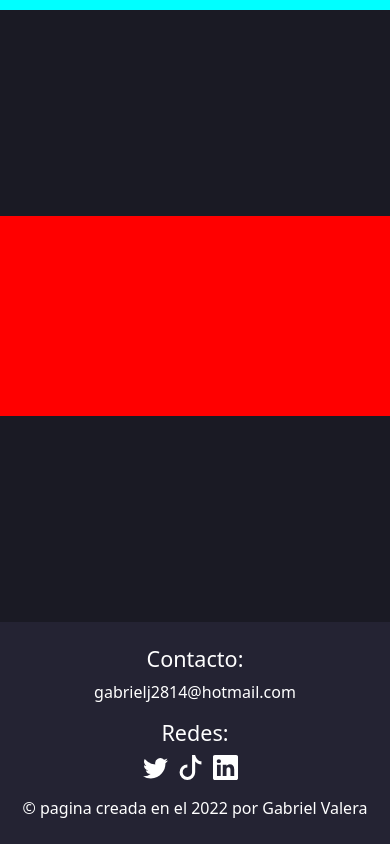
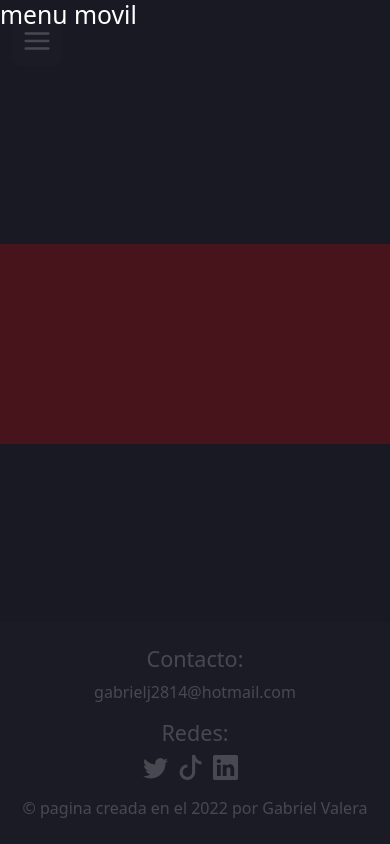
Before and after one commit to gabrielj2814/porfolio_v2, a Next.js app: page / in a window 390 px wide. Built offline with nearby package versions, Linux system fonts and the light colour scheme.

Commit message:
agregando el boton menu y los menu movil y desktop (los menus no estan terminados)

```diff
--- /dev/null
+++ b/components/headerComponent.jsx
@@ -0,0 +1,27 @@
+export default function HeaderComponent(){
+
+    function mostarMenu(){
+        let $menuDesktop = document.getElementById("menuDesktop")
+        let $menuMovil = document.getElementById("menuMovil")
+        $menuDesktop.classList.toggle("ocultar")
+        $menuMovil.classList.toggle("ocultar")
+    }
+
+
+    return (
+        <header className="contenedor container-fluid pt-3">
+            <div className="item-menu" onClick={mostarMenu}>
+                <svg xmlns="http://www.w3.org/2000/svg" width="24" height="24" viewBox="0 0 24 24" fill="none" stroke="currentColor" strokeLinecap="round" strokeLinejoin="round" className="feather feather-menu"><line x1="3" y1="12" x2="21" y2="12"></line><line x1="3" y1="6" x2="21" y2="6"></line><line x1="3" y1="18" x2="21" y2="18"></line></svg>
+            </div>
+            <div className="ocultar" id="contenedorMenu">
+
+            </div>
+            <nav className="menu-desktop d-none d-lg-block" id="menuDesktop">
+                    <h2>menu desktop</h2>
+            </nav>
+            <nav className="menu-movil  d-block d-lg-none" id="menuMovil">
+                <h2>menu movil</h2>
+            </nav>
+        </header>
+    )
+}
--- a/pages/index.js
+++ b/pages/index.js
@@ -1,5 +1,6 @@
 import Head from 'next/head'
 import FooterPageComponent from '../components/footerPageComponent'
+import HeaderComponent from '../components/headerComponent'
 
 export default function Home() {
   return (
@@ -7,9 +8,7 @@ export default function Home() {
         <Head>
           <title>Inicio</title>
         </Head>
-        <header>
-
-        </header>
+        <HeaderComponent/>
         <main>
 
         </main>
--- a/sass/index.scss
+++ b/sass/index.scss
@@ -22,9 +22,41 @@ html,body{
     max-width: 1024px;
 }
 
+.ocultar{
+    display: none;
+}
+
 header{
-    background-color: aqua;
+    // background-color: aqua;
+    position: relative;
     min-height: 10px;
+    .item-menu{
+        background-color: $colorContenedores;
+        width: 50px;
+        height: 50px;
+        border-radius: 10px;
+        display: flex;
+        flex-direction: row;
+        flex-wrap: wrap;
+        justify-content: center;
+        align-items: center;
+        cursor: pointer;
+        svg{
+            stroke-width: 2px;
+            width: 30px;
+            height: 30px;
+        }
+    }
+
+    .menu-movil{
+        background-color: $colorFondoConTransparencia;
+        width: 100%;
+        height: 100vh;
+        position: absolute;
+        z-index: 1000;
+        top: 0;
+        left: 0;
+    }
 }
 
 main{
--- a/sass/styles/_colors.scss
+++ b/sass/styles/_colors.scss
@@ -1,3 +1,4 @@
 $colorFondo:#1A1A24;
+$colorFondoConTransparencia:#1a1a24cb;
 $colorContenedores:#242333;
 $resaltar:#FB5B5B;
--- a/styles/index.css
+++ b/styles/index.css
@@ -20,9 +20,39 @@ html, body {
   max-width: 1024px;
 }
 
+.ocultar {
+  display: none;
+}
+
 header {
-  background-color: aqua;
+  position: relative;
   min-height: 10px;
+}
+header .item-menu {
+  background-color: #242333;
+  width: 50px;
+  height: 50px;
+  border-radius: 10px;
+  display: flex;
+  flex-direction: row;
+  flex-wrap: wrap;
+  justify-content: center;
+  align-items: center;
+  cursor: pointer;
+}
+header .item-menu svg {
+  stroke-width: 2px;
+  width: 30px;
+  height: 30px;
+}
+header .menu-movil {
+  background-color: rgba(26, 26, 36, 0.7960784314);
+  width: 100%;
+  height: 100vh;
+  position: absolute;
+  z-index: 1000;
+  top: 0;
+  left: 0;
 }
 
 main {
```
Also changed, not shown: 1 other file (tests, documents, lock files or other folders).
